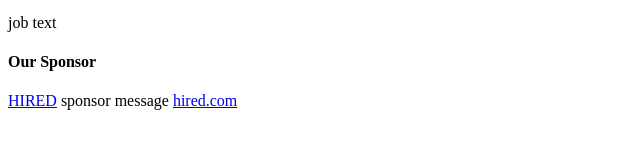
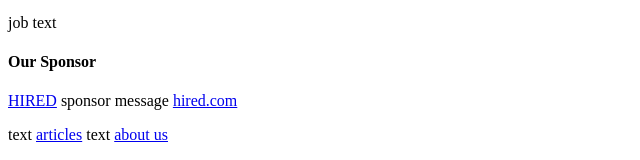
Before and after one commit to lor104/HTML-Layout, a plain HTML site: page index.html in a window 1280 px wide. Shown: the part 1690-1850 px from the top of the page, without its empty margins (0-640 px from the left). Before the commit the page ends 1816 px from the top, so only its background shows below. Drawn offline with Linux system fonts and the light colour scheme.

Commit message:
add an aside near the foot of the page

```diff
--- a/index.html
+++ b/index.html
@@ -102,6 +102,9 @@
                     <h4>Our Sponsor</h4>
                     <p><a href="HIRED link">HIRED</a> sponsor message <a href="hired.com"> hired.com </a></p>
                 </aside>
+                <aside class="bottomBlurb">
+                    <p> text <a href="articles"> articles</a> text <a href="about us">about us</a></p>
+                </aside>
             </section>
         </main>
         <footer>
```
